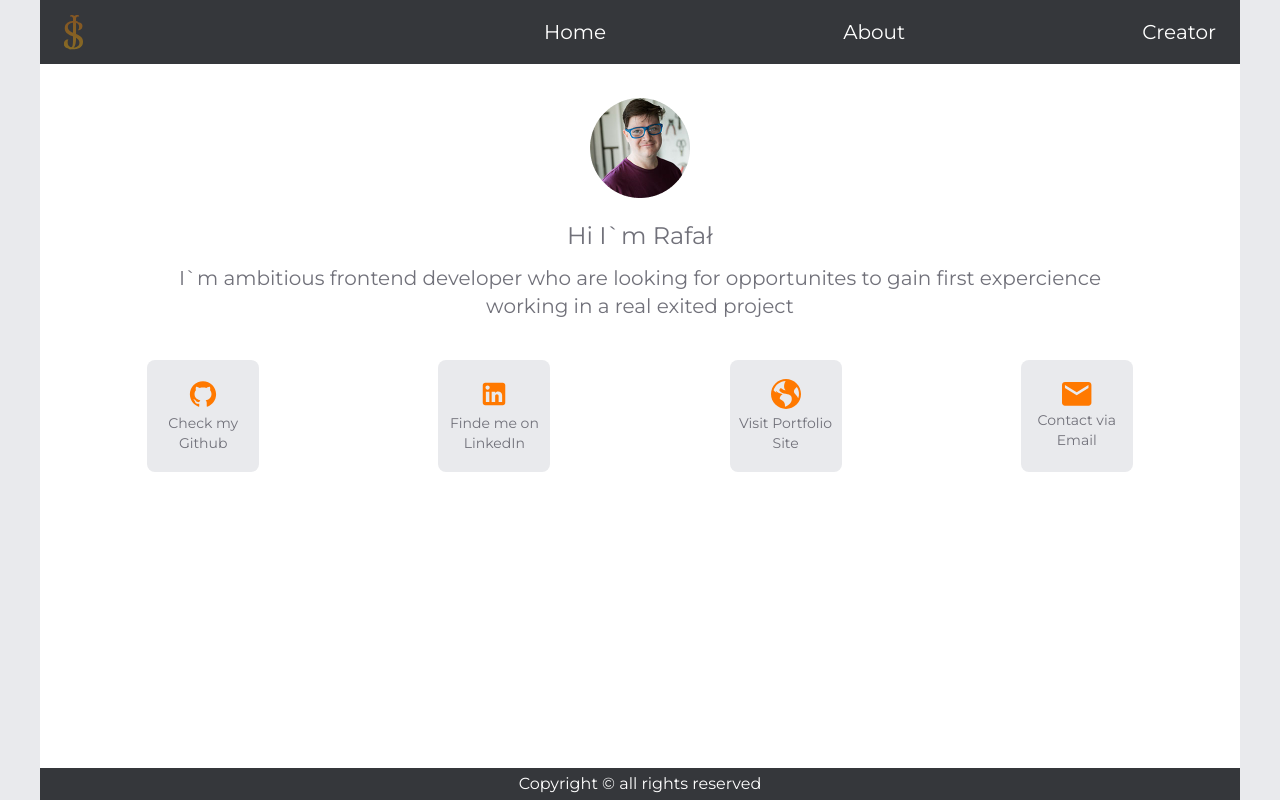
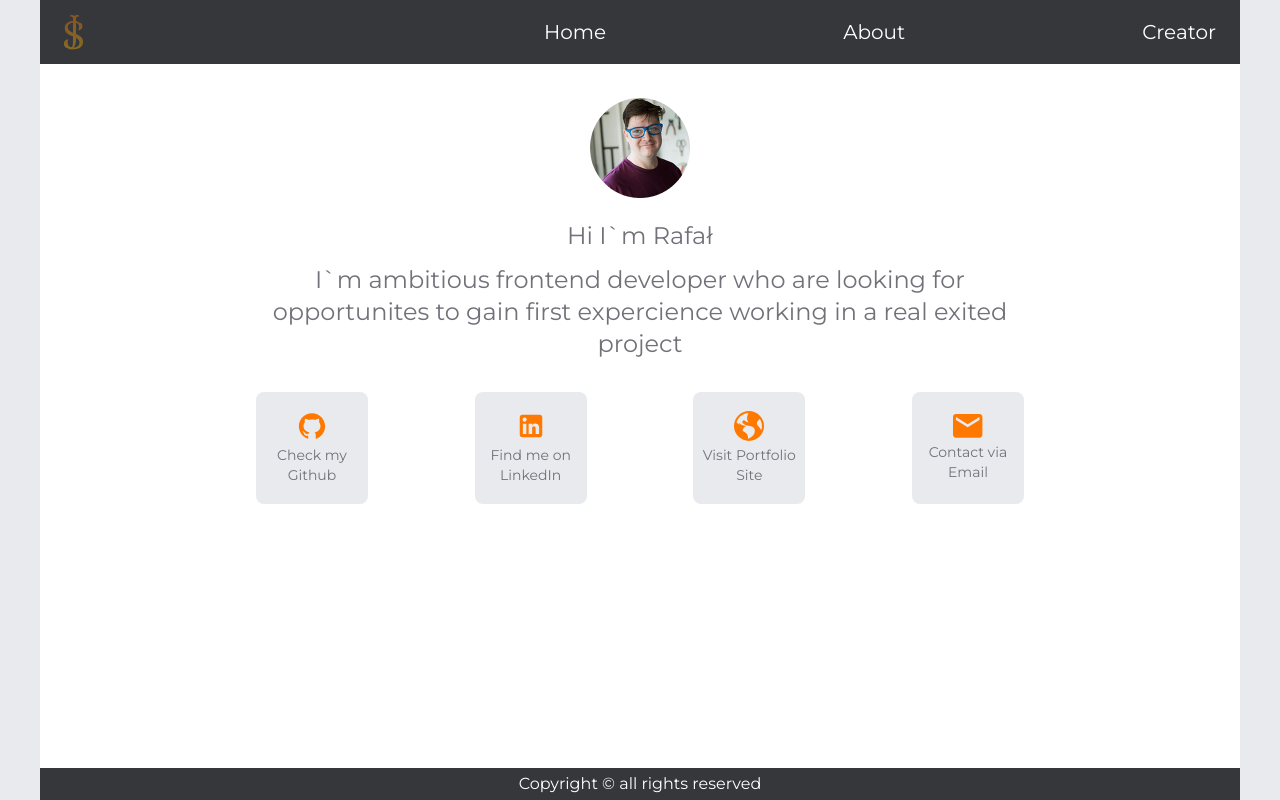
Before and after one commit to rafal19987/Interview-Questions-App-Nextjs-Tailwind-TypeScript-Supabase, a Next.js app: page /creator in a window 1280 px wide. Built offline with nearby package versions, Linux system fonts and the light colour scheme.

Commit message:
style: change styles for creator page

```diff
--- a/app/creator/SocialList.tsx
+++ b/app/creator/SocialList.tsx
@@ -25,7 +25,7 @@ const socials: SocialProps = [
   {
     icon: linkedinIcon,
     alt: 'linkedin icon',
-    description: 'Finde me on LinkedIn',
+    description: 'Find me on LinkedIn',
     reference: 'https://www.linkedin.com/in/rafa%C5%82-izdebski-78023b1b0/',
     isEmail: false,
   },
@@ -47,7 +47,7 @@ const socials: SocialProps = [
 
 const SocialList = () => {
   return (
-    <ul className="flex flex-col items-center justify-between h-40 w-full md:flex-row md:items-stretch">
+    <ul className="flex flex-col items-center justify-between h-56 md:h-full w-full md:flex-row lg:max-w-screen-md">
       {socials.map((item) => (
         <SocialListItem
           key={item.description}
--- a/app/creator/SocialListItem.tsx
+++ b/app/creator/SocialListItem.tsx
@@ -17,9 +17,9 @@ const SocialListItem = ({
   isEmail,
 }: SocialsProps) => {
   return (
-    <li className="bg-[#e9eaed] md:h-max md:w-28 md:flex md:items-center md:justify-center md:rounded-lg md:hover:bg-slate-300 md:active:bg-slate-200 transition-colors duration-300">
+    <li className="box-border w-56 bg-[#e9eaed] rounded-lg md:h-max md:w-28 flex items-center md:justify-center h-12 hover:bg-slate-300 active:bg-slate-200 transition-colors duration-100]">
       <Link
-        className="flex items-center md:flex-col md:justify-center md:w-full md:h-28"
+        className="flex items-center w-full h-12 px-2 rounded-lg focus:border-[#ff7900] focus:outline-none focus:border-2 md:flex-col md:justify-center md:w-full md:h-28"
         target="_blank"
         href={isEmail ? `mailto:${reference}` : `${reference}`}
       >
--- a/app/creator/page.tsx
+++ b/app/creator/page.tsx
@@ -10,12 +10,12 @@ const page = () => {
           <h2 className="text-lg text-center mt-1 md:mt-3 md:text-2xl">
             Hi I`m Rafał
           </h2>
-          <p className="text-base text-center mt-2 md:mt-3 md:text-xl">
+          <p className="text-lg text-center mt-2 md:mt-3 md:text-2xl lg:max-w-screen-md">
             I`m ambitious frontend developer who are looking for opportunites to
             gain first expercience working in a real exited project
           </p>
         </section>
-        <section className="mt-6 w-full h-full md:mt-10 md:w-4/5">
+        <section className="flex items-center flex-col w-4/5 mt-8">
           <SocialList />
         </section>
       </div>
```
